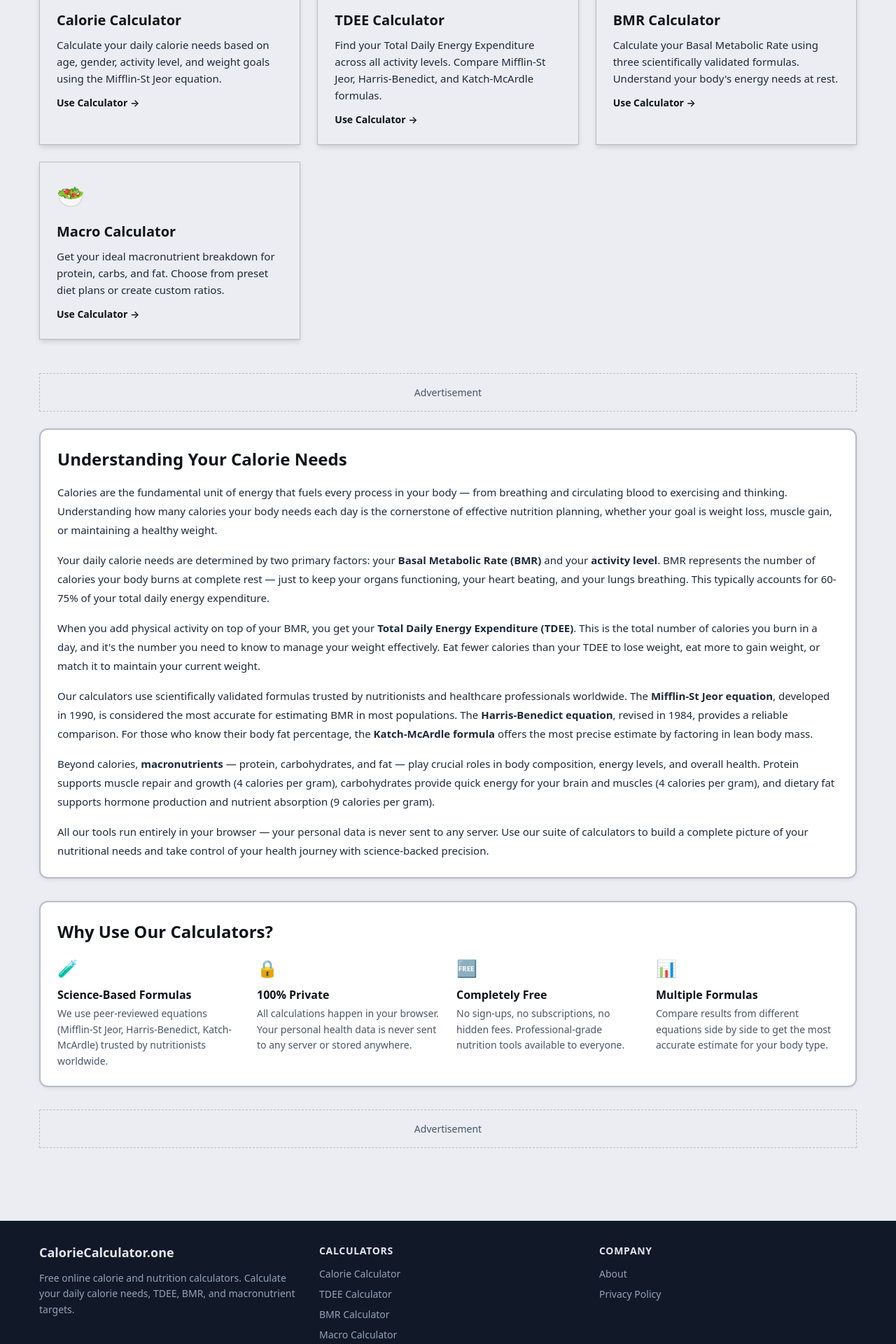
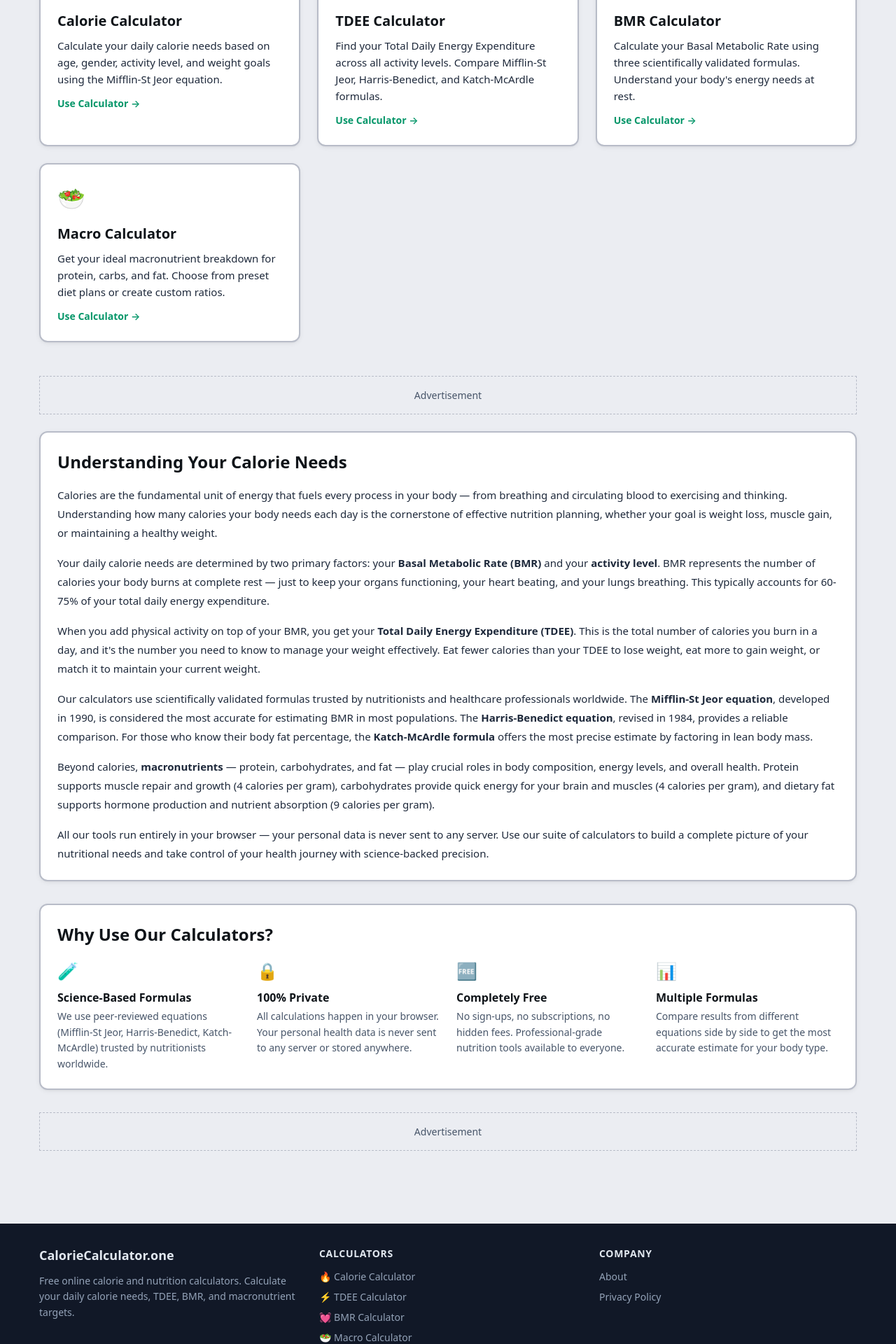
Before and after one commit to kembah17/caloriecalculator.one, a Next.js app: page / in a window 1280 px wide. Shown: the part 460-2380 px from the top of the page at 70% size. Built offline with nearby package versions, Linux system fonts and the light colour scheme; no server answers.

Commit message:
UX fix: card animations, footer tool icons, dark mode contrast, icon quality improvements

```diff
--- a/app/page.tsx
+++ b/app/page.tsx
@@ -1,4 +1,5 @@
 import Link from "next/link";
+import HomeToolGrid from "@/components/ui/HomeToolGrid";
 import AdSlot from "@/components/ui/AdSlot";
 import WebSiteSchema from "@/components/seo/WebSiteSchema";
 
@@ -66,63 +67,9 @@ export default function HomePage() {
 
       <AdSlot slot="leaderboard" />
 
-      {/* Tool Grid */}
-      <section
-        style={{
-          display: "grid",
-          gridTemplateColumns: "repeat(auto-fit, minmax(280px, 1fr))",
-          gap: "1.5rem",
-          marginBottom: "3rem",
-        }}
-      >
-        {tools.map((tool) => (
-          <Link
-            key={tool.href}
-            href={tool.href}
-            style={{
-              display: "block",
-              padding: "1.5rem",
-              backgroundColor: "var(--color-surface)",
-              border: "1px solid var(--color-border)",
-              borderRadius: "var(--radius-lg)",
-              boxShadow: "var(--shadow-md)",
-              textDecoration: "none",
-              transition: "box-shadow 0.2s, border-color 0.2s, transform 0.2s",
-            }}
-          >
-            <div style={{ fontSize: "2rem", marginBottom: "0.75rem" }}>{tool.icon}</div>
-            <h2
-              style={{
-                fontSize: "1.25rem",
-                fontWeight: 700,
-                color: "var(--color-text)",
-                marginBottom: "0.5rem",
-              }}
-            >
-              {tool.name}
-            </h2>
-            <p
-              style={{
-                color: "var(--color-text-secondary)",
-                fontSize: "0.9375rem",
-                lineHeight: 1.6,
-              }}
-            >
-              {tool.description}
-            </p>
-            <span
-              style={{
-                display: "inline-block",
-                marginTop: "0.75rem",
-                color: "var(--color-primary)",
-                fontWeight: 600,
-                fontSize: "0.875rem",
-              }}
-            >
-              Use Calculator →
-            </span>
-          </Link>
-        ))}
+            {/* Tool Grid */}
+      <section style={{ marginBottom: "3rem" }}>
+        <HomeToolGrid tools={tools} />
       </section>
 
       <AdSlot slot="in-content" />
--- a/components/layout/Footer.tsx
+++ b/components/layout/Footer.tsx
@@ -53,10 +53,10 @@ export default function Footer() {
               Calculators
             </h4>
             <div style={{ display: "flex", flexDirection: "column", gap: "0.5rem" }}>
-              <Link href="/calorie-calculator" style={{ color: "var(--color-footer-muted)", fontSize: "0.875rem", textDecoration: "none" }}>Calorie Calculator</Link>
-              <Link href="/tdee-calculator" style={{ color: "var(--color-footer-muted)", fontSize: "0.875rem", textDecoration: "none" }}>TDEE Calculator</Link>
-              <Link href="/bmr-calculator" style={{ color: "var(--color-footer-muted)", fontSize: "0.875rem", textDecoration: "none" }}>BMR Calculator</Link>
-              <Link href="/macro-calculator" style={{ color: "var(--color-footer-muted)", fontSize: "0.875rem", textDecoration: "none" }}>Macro Calculator</Link>
+              <Link href="/calorie-calculator" style={{ color: "var(--color-footer-muted)", fontSize: "0.875rem", textDecoration: "none" }}>🔥 Calorie Calculator</Link>
+              <Link href="/tdee-calculator" style={{ color: "var(--color-footer-muted)", fontSize: "0.875rem", textDecoration: "none" }}>⚡ TDEE Calculator</Link>
+              <Link href="/bmr-calculator" style={{ color: "var(--color-footer-muted)", fontSize: "0.875rem", textDecoration: "none" }}>💓 BMR Calculator</Link>
+              <Link href="/macro-calculator" style={{ color: "var(--color-footer-muted)", fontSize: "0.875rem", textDecoration: "none" }}>🥗 Macro Calculator</Link>
             </div>
           </div>
           <div>
--- /dev/null
+++ b/components/ui/HomeToolGrid.tsx
@@ -0,0 +1,79 @@
+'use client';
+import { useState } from 'react';
+import Link from 'next/link';
+
+interface Tool {
+  name: string;
+  href: string;
+  description: string;
+  icon: string;
+}
+
+export default function HomeToolGrid({ tools }: { tools: Tool[] }) {
+  const [hoveredSlug, setHoveredSlug] = useState<string | null>(null);
+
+  return (
+    <div
+      style={{
+        display: 'grid',
+        gridTemplateColumns: 'repeat(auto-fit, minmax(280px, 1fr))',
+        gap: '1.5rem',
+        marginBottom: '3rem',
+      }}
+    >
+      {tools.map((tool) => (
+        <Link
+          key={tool.href}
+          href={tool.href}
+          style={{
+            display: 'block',
+            padding: '1.5rem',
+            backgroundColor: 'var(--color-bg-card)',
+            border: hoveredSlug === tool.href ? '2px solid var(--color-brand)' : '2px solid var(--color-border)',
+            borderRadius: 'var(--radius-lg, 0.75rem)',
+            boxShadow: hoveredSlug === tool.href ? 'var(--shadow-lg)' : 'var(--shadow-card)',
+            textDecoration: 'none',
+            transform: hoveredSlug === tool.href ? 'translateY(-2px)' : 'translateY(0)',
+            transition: 'all 0.2s ease',
+          }}
+          onMouseEnter={() => setHoveredSlug(tool.href)}
+          onMouseLeave={() => setHoveredSlug(null)}
+        >
+          <div style={{ fontSize: '2rem', marginBottom: '0.75rem' }}>{tool.icon}</div>
+          <h2
+            style={{
+              fontSize: '1.25rem',
+              fontWeight: 700,
+              color: hoveredSlug === tool.href ? 'var(--color-brand)' : 'var(--color-text-primary)',
+              marginBottom: '0.5rem',
+              transition: 'color 0.2s ease',
+            }}
+          >
+            {tool.name}
+          </h2>
+          <p
+            style={{
+              color: 'var(--color-text-secondary)',
+              fontSize: '0.9375rem',
+              lineHeight: 1.6,
+              margin: 0,
+            }}
+          >
+            {tool.description}
+          </p>
+          <span
+            style={{
+              display: 'inline-block',
+              marginTop: '0.75rem',
+              color: 'var(--color-brand)',
+              fontWeight: 600,
+              fontSize: '0.875rem',
+            }}
+          >
+            Use Calculator →
+          </span>
+        </Link>
+      ))}
+    </div>
+  );
+}
```
Also changed, not shown: 1 other file (tests, documents, lock files or other folders).
